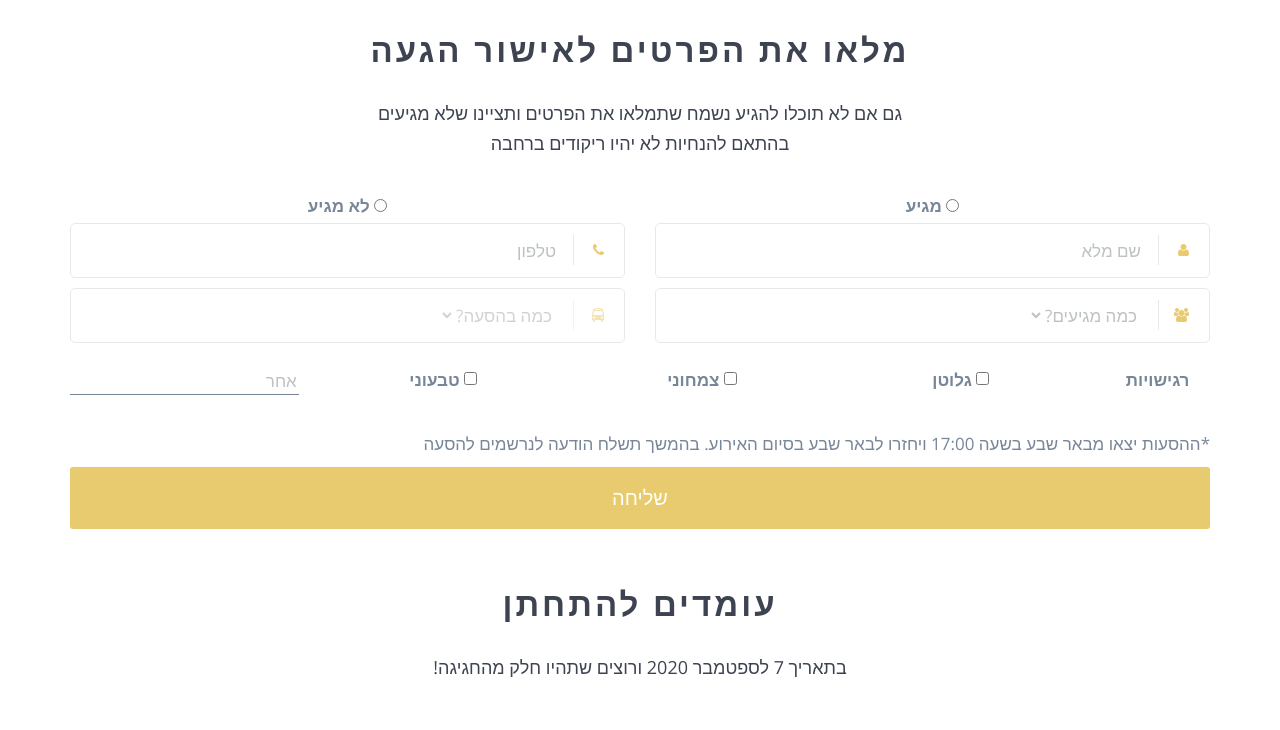
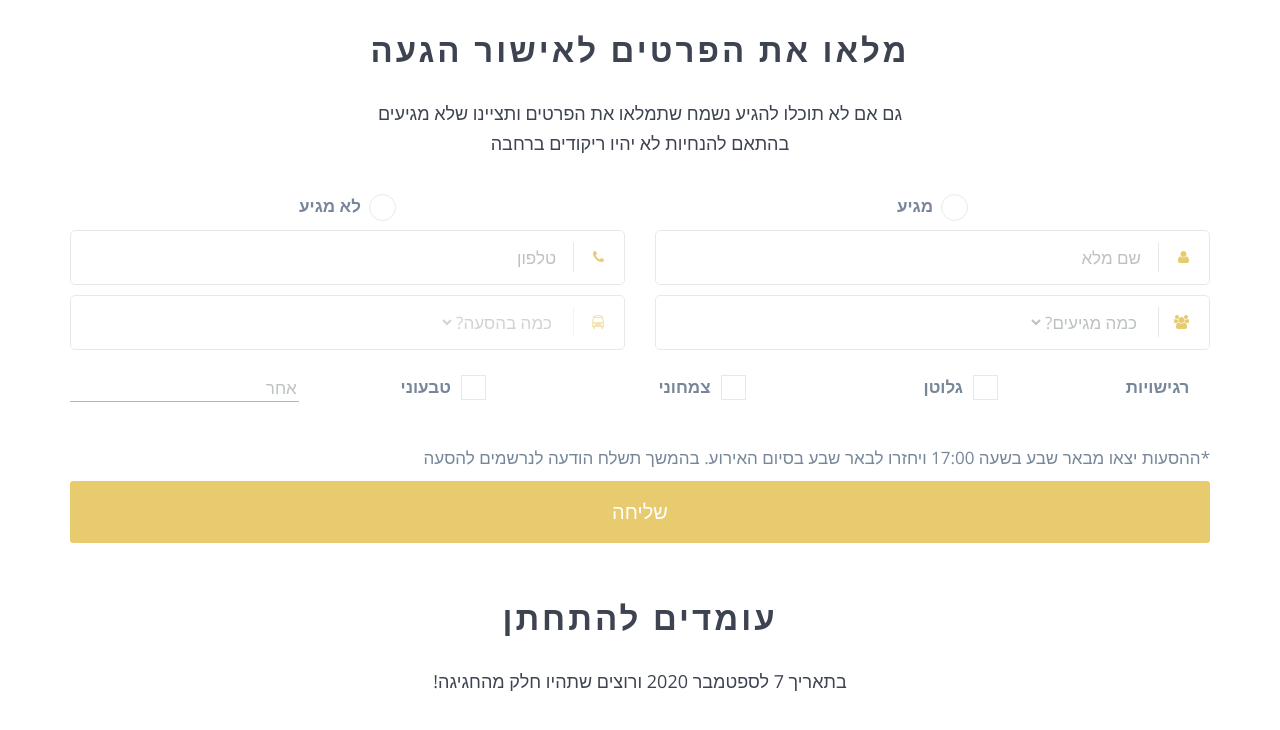
Before and after one commit to markgrichanik/coralAndMark, a website: page index.html in a window 1280 px wide. Shown: the part 750-1480 px from the top of the page. Drawn offline with nearby package versions, Linux system fonts and the light colour scheme; some packages are replaced by stand-ins of ours; a script that the page names is missing; files whose address does not match are found by name.

Commit message:
checkbox + radios css

```diff
--- a/index.html
+++ b/index.html
@@ -141,12 +141,16 @@
                       method="POST">
                     <div class="row" style="direction: rtl; display: flex; justify-content: space-around">
                         <div class="col-md-6 col-sm-6">
-                            <input type="radio" id="coming" name="isComing" value="yes" required>
-                            <label for="coming"> מגיע</label>
+                            <label class="radio-container">מגיע
+                                <input type="radio" id="coming" name="isComing" value="yes" required>
+                                <span class="checkmark"></span>
+                            </label>
                         </div>
                         <div class="col-md-6 col-sm-6">
-                            <input type="radio" id="notComing" name="isComing" value="no">
-                            <label for="notComing">לא מגיע</label>
+                            <label class="radio-container">לא מגיע
+                                <input type="radio" id="notComing" name="isComing" value="no">
+                                <span class="checkmark"></span>
+                            </label>
                         </div>
                     </div>
                     <div class="row">
@@ -218,18 +222,27 @@
 
                     <div class="row" style="direction: rtl; padding-top:15px; display: flex; justify-content: space-around">
                         <div class="col-md-2 col-sm-2" id="senstives"><strong>רגישויות</strong></div>
-
                         <div class="col-md-4 col-sm-4">
+                        <label class="checkbox-container" id="glutenTitle">גלוטן
                             <input type="checkbox" id="gluten" name="gluten" value="yes" style="vertical-align: text-top">
-                            <label for="gluten" id="glutenTitle">גלוטן</label>
+                            <span class="checkboxmark"></span>
+                        </label>
+                        </div>
+<!--                        <div class="col-md-4 col-sm-4">-->
+<!--                            <input type="checkbox" id="gluten" name="gluten" value="yes" style="vertical-align: text-top">-->
+<!--                            <label for="gluten" id="glutenTitle">גלוטן</label>-->
+<!--                        </div>-->
+                        <div class="col-md-4 col-sm-4">
+                            <label class="checkbox-container" id="vegTitle">צמחוני
+                                <input type="checkbox" id="veg" name="veg" value="yes" style="vertical-align: text-top">
+                                <span class="checkboxmark"></span>
+                            </label>
                         </div>
                         <div class="col-md-4 col-sm-4">
-                            <input type="checkbox" id="veg" name="veg" value="yes" style="vertical-align: text-top">
-                            <label for="veg" id="vegTitle"> צמחוני</label>
-                        </div>
-                        <div class="col-md-4 col-sm-4">
-                            <input type="checkbox" id="veg2" name="veg2" value="yes" style="vertical-align: text-top">
-                            <label for="veg" id="vegTitle2"> טבעוני</label>
+                            <label class="checkbox-container" id="vegTitle2">טבעוני
+                                <input type="checkbox" id="veg2" name="veg2" value="yes" style="vertical-align: text-top">
+                                <span class="checkboxmark"></span>
+                            </label>
                         </div>
                     <div class="col-md-4 col-sm-4">
                         <input type="text" pattern="[א-ת|\s]+" name="otherRestriction" class="" id="otherRestriction"
--- a/sass/styles.scss
+++ b/sass/styles.scss
@@ -803,7 +803,7 @@ RSVP form
     }
     #otherRestriction {
       border: none;
-      border-bottom: 1px solid;
+      border-bottom: 1px solid #b5b5b5;
     }
 
 
@@ -955,3 +955,138 @@ body.modal-open {
 .modal-body {
   padding:25px;
 }
+/* ============================================================
+Checkbox / radio button
+ =============================================================== */
+.radio-container {
+  //display: block;
+  position: relative;
+  padding-right: 35px;
+  margin-bottom: 12px;
+  cursor: pointer;
+  //font-size: 22px;
+  -webkit-user-select: none;
+  -moz-user-select: none;
+  -ms-user-select: none;
+  user-select: none;
+}
+
+/* Hide the browser's default radio button */
+.radio-container input {
+  position: absolute;
+  opacity: 0;
+  cursor: pointer;
+}
+
+/* Create a custom radio button */
+.checkmark {
+  position: absolute;
+  top: 0;
+  right: 0;
+  height: 27px;
+  width: 27px;
+  background-color: #ffffff;
+  border: solid 1px $keyline-color;
+  border-radius: 50%;
+}
+
+/* On mouse-over, add a grey background color */
+.radio-container:hover input ~ .checkmark {
+  //background-color: #ccc;
+}
+
+/* When the radio button is checked, add a blue background */
+.radio-container input:checked ~ .checkmark {
+  background-color: $accent-color;
+}
+
+/* Create the indicator (the dot/circle - hidden when not checked) */
+.checkmark:after {
+  content: "";
+  position: absolute;
+  display: none;
+}
+
+/* Show the indicator (dot/circle) when checked */
+.radio-container input:checked ~ .checkmark:after {
+  display: block;
+}
+
+/* Style the indicator (dot/circle) */
+.radio-container .checkmark:after {
+  top: 9px;
+  left: 9px;
+  width: 8px;
+  height: 8px;
+  border-radius: 50%;
+  background: white;
+}
+
+
+.checkbox-container {
+  //display: block;
+  position: relative;
+  padding-right: 35px;
+  margin-bottom: 12px;
+  cursor: pointer;
+  //font-size: 22px;
+  -webkit-user-select: none;
+  -moz-user-select: none;
+  -ms-user-select: none;
+  user-select: none;
+}
+
+/* Hide the browser's default checkbox */
+.checkbox-container input {
+  position: absolute;
+  opacity: 0;
+  cursor: pointer;
+  height: 0;
+  width: 0;
+}
+
+/* Create a custom checkbox */
+.checkboxmark {
+  position: absolute;
+  top: 0;
+  right: 0;
+  height: 25px;
+  width: 25px;
+  background-color: #ffffff;
+  border: solid 1px $keyline-color;
+}
+
+/* On mouse-over, add a grey background color */
+.checkbox-container:hover input ~ .checkboxmark {
+  //background-color: #ccc;
+}
+
+/* When the checkbox is checked, add a blue background */
+.checkbox-container input:checked ~ .checkboxmark {
+  background-color: $accent-color;
+}
+
+/* Create the checkmark/indicator (hidden when not checked) */
+.checkboxmark:after {
+  content: "";
+  position: absolute;
+  display: none;
+}
+
+/* Show the checkmark when checked */
+.checkbox-container input:checked ~ .checkboxmark:after {
+  display: block;
+}
+
+/* Style the checkmark/indicator */
+.checkbox-container .checkboxmark:after {
+  left: 9px;
+  top: 5px;
+  width: 5px;
+  height: 10px;
+  border: solid white;
+  border-width: 0 3px 3px 0;
+  -webkit-transform: rotate(45deg);
+  -ms-transform: rotate(45deg);
+  transform: rotate(45deg);
+}
```
Also changed, not shown: css/styles.min.css, js/scripts.min.js.
